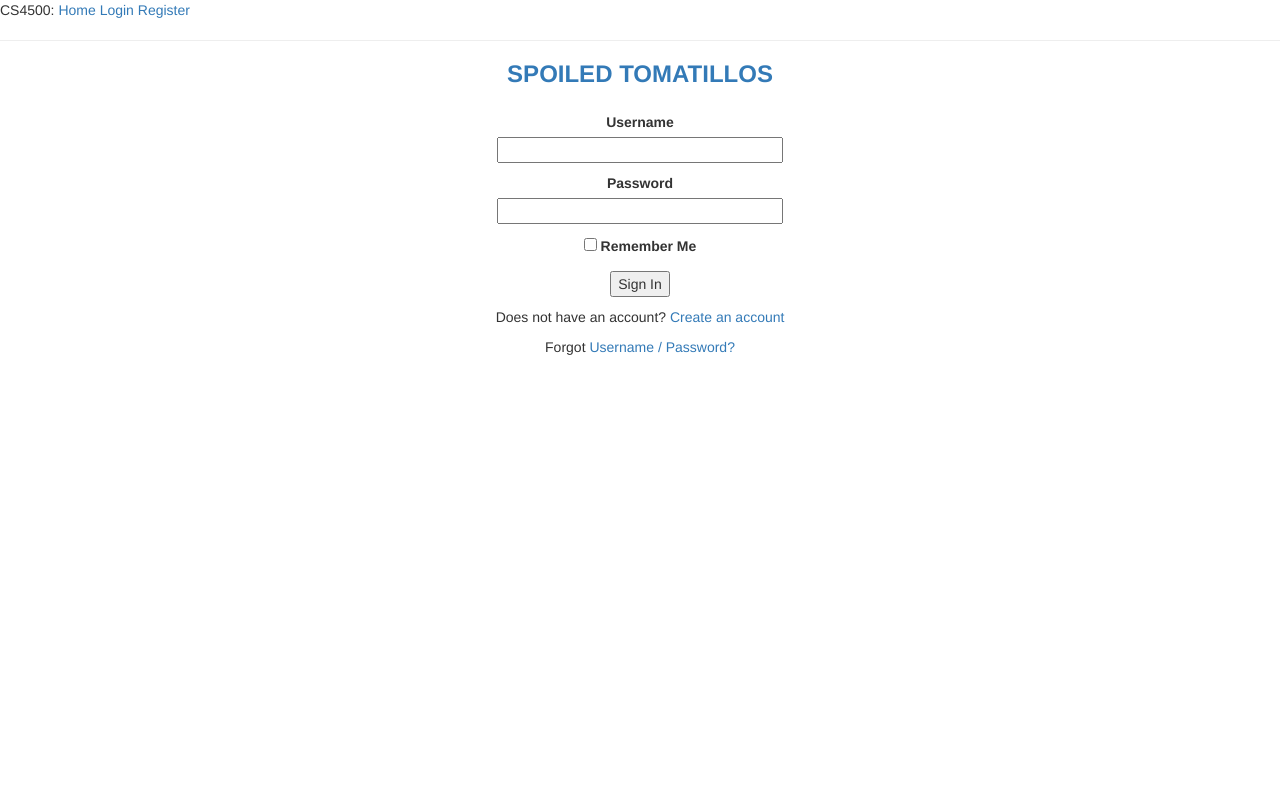
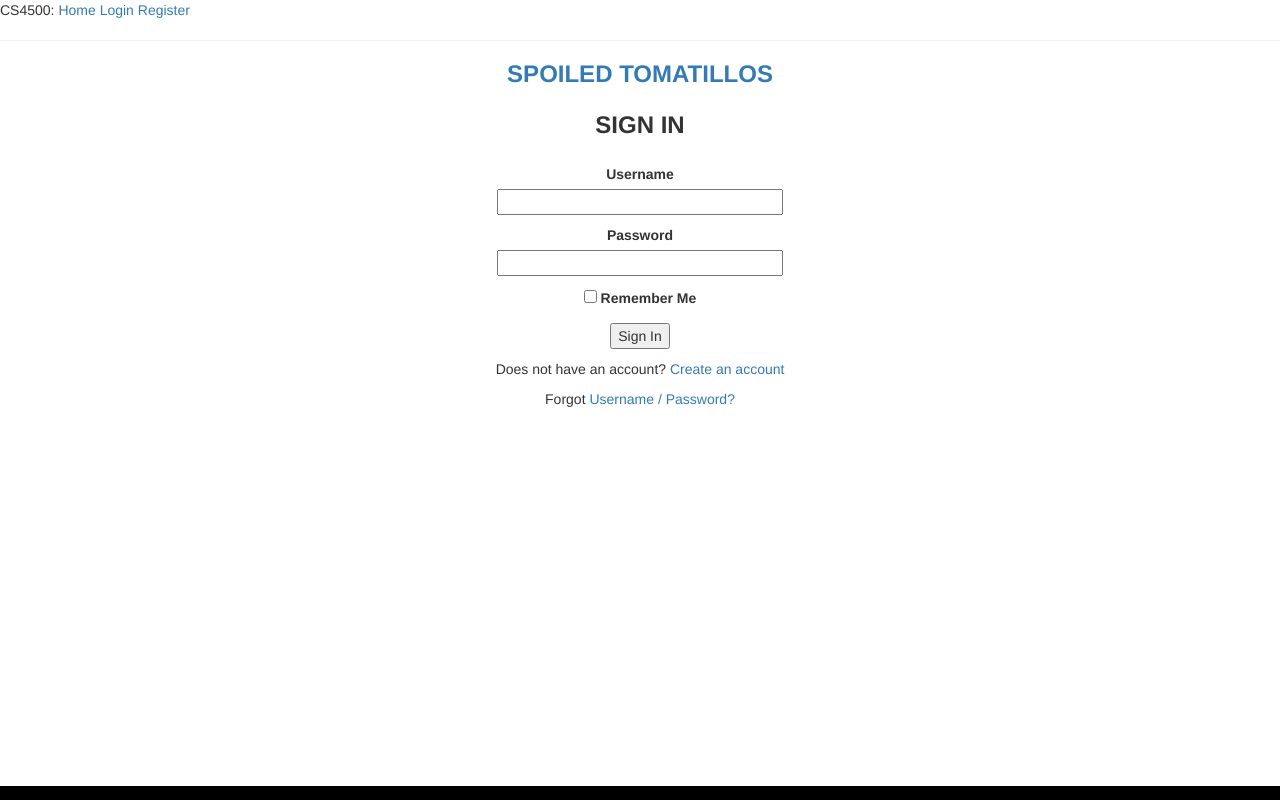
Before and after one commit to Shinabel/spoiled_tomatillos, a Flask app: page /login in a window 1280 px wide. Run offline with Flask 2, Linux system fonts and the light colour scheme; some libraries are stand-ins or nearby versions.

Commit message:
error fixed

```diff
--- a/spoiled_tomatillos/app/routes.py
+++ b/spoiled_tomatillos/app/routes.py
@@ -1,8 +1,9 @@
-from flask import render_template, request, current_app
+from flask import render_template, flash, redirect, url_for, request, current_app
 
 from app import app
 from app.forms import LoginForm, RegistrationForm
-from app.dbobjects import title_basic
+from app.dbobjects import title_basic, user_info
+from app.models import User
 
 
 @app.route('/')
@@ -30,18 +31,19 @@ def search():
 def login():
   form = LoginForm()
   if form.validate_on_submit():
+    # need something like -> user_info.add(user) with user defined.
     flash('Login requested for user {}, remember_me={}'.format(
       form.username.data, form.remember_me.data))
-    return redirect(url_for('search'))
+    return redirect(url_for('index'))
   return render_template('login.html', title='Sign In', form=form)
+
 
 @app.route('/register', methods=['GET', 'POST'])
 def register():
     form = RegistrationForm(request.form)
     if request.method == 'POST' and form.validate():
-        user = User(form.username.data, form.email.data,
-            form.password.data)
-        db_session.add(user) #need db to store info
-        flash('Registration Succeeded')
+        user = User(form.username.data, form.email.data, form.password.data)
+        #user_info.add(user) need to find a way to add
+        flash('Registration Succeeded: ' + user.username)
         return redirect(url_for('login'))
     return render_template('register.html', form=form)
--- a/spoiled_tomatillos/app/static/css/style.css
+++ b/spoiled_tomatillos/app/static/css/style.css
@@ -1,3 +1,16 @@
+html {
+    background-color: #000000;
+}
+
+#
+
+.head h2{
+  margin: 10px;
+  font-size: 30px;
+}
+
+/*////////////////////////////////////////////////////////////////////////
+[search page]*/
 
 #custom-search-input{
     padding: 3px;
--- a/spoiled_tomatillos/app/templates/index.html
+++ b/spoiled_tomatillos/app/templates/index.html
@@ -8,6 +8,10 @@
   src="http://code.jquery.com/jquery-3.3.1.min.js"
   integrity="sha256-FgpCb/KJQlLNfOu91ta32o/NMZxltwRo8QtmkMRdAu8="
   crossorigin="anonymous"></script>
+
+  <!-- style !-->
+  <link rel="stylesheet" type="text/css" href="{{ url_for('static',filename='css/style.css') }}">
+
   <script>
     $(function(){
       $("#search").load("{{ url_for('search') }}");
--- a/spoiled_tomatillos/app/templates/login.html
+++ b/spoiled_tomatillos/app/templates/login.html
@@ -12,6 +12,7 @@
 	</header>
 
 	<main>
+		<h1>Sign In</h1>
 		<form action="login" action="/login" method="post">
 			{{ form.hidden_tag() }}
 			<p>
--- a/spoiled_tomatillos/requirements.txt
+++ b/spoiled_tomatillos/requirements.txt
@@ -7,6 +7,7 @@ chardet==3.0.4
 click==6.7
 configparser==3.5.0
 cycler==0.10.0
+Django==1.11.10
 et-xmlfile==1.0.1
 Flask==0.12.2
 Flask-Restless==0.17.0
```
Also changed, not shown: spoiled_tomatillos/app/dbobjects.py (+8 -0 lines), spoiled_tomatillos/app/models.py (added, +8 -0 lines).
